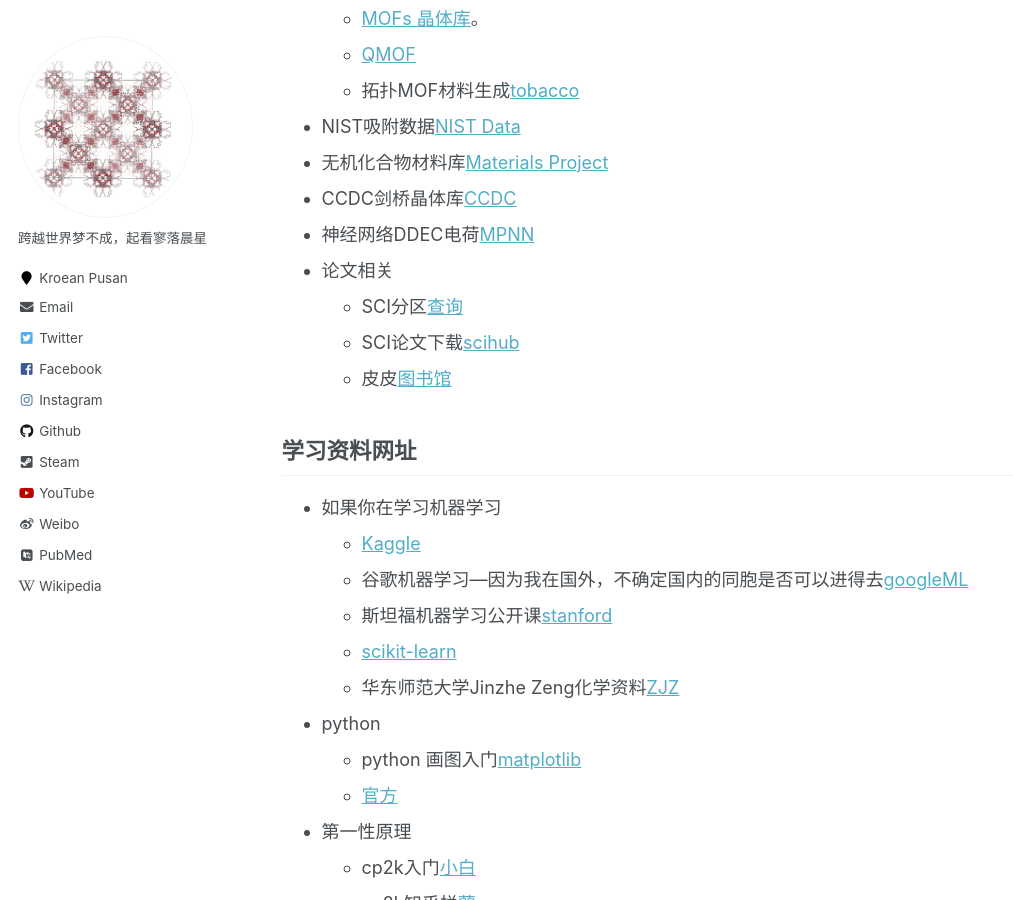
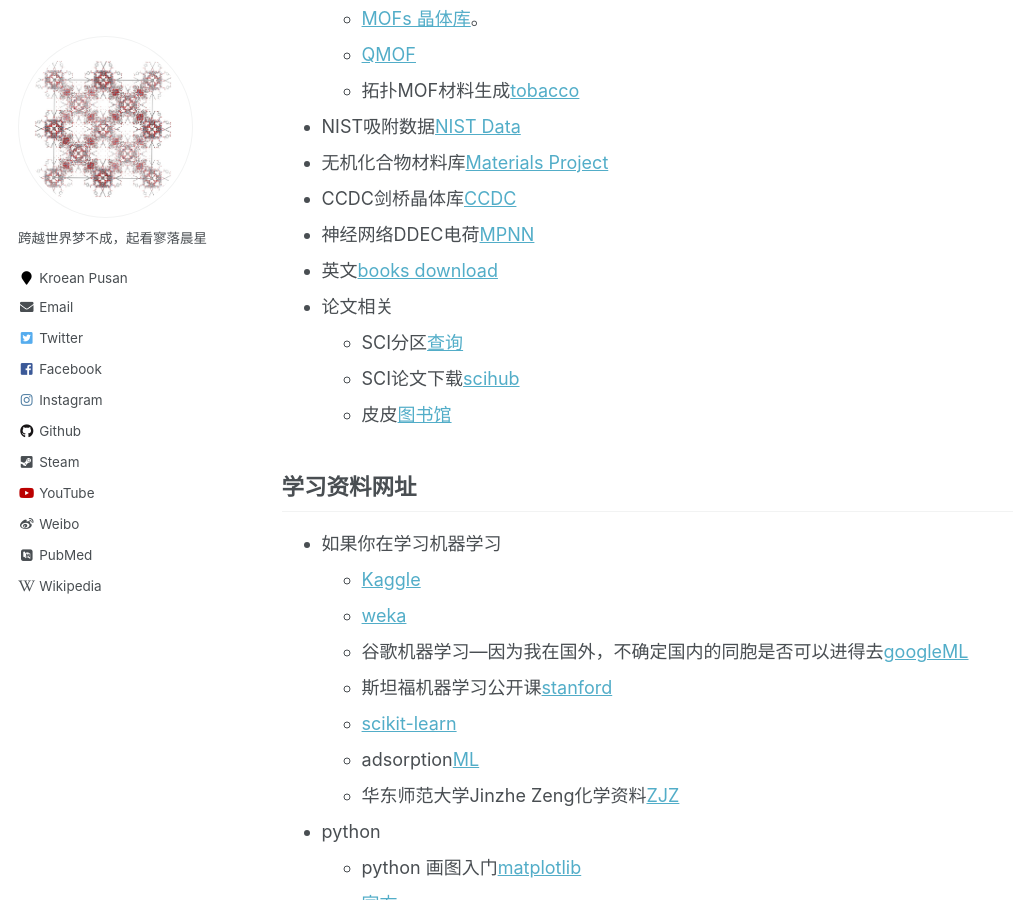
Before and after one commit to sxm13/ZGBshenxiaomoCV.github.io, a Jekyll site: the page built from _pages/markdown.md, in a window 1280 px wide and 900 px high, scrolled down 1791 px. Shown: the whole window, without its empty margins (0-1013 px from the left). Built offline with Jekyll 4.4.1, drawn with Linux system fonts in a browser that asks for light colours; some web fonts are replaced.

Commit message:
Update markdown.md

```diff
--- a/_pages/markdown.md
+++ b/_pages/markdown.md
@@ -59,6 +59,7 @@
 * 无机化合物材料库[Materials Project](https://materialsproject.org/ "Materials project")
 * CCDC剑桥晶体库[CCDC](https://www.ccdc.cam.ac.uk/ "CCDC")
 * 神经网络DDEC电荷[MPNN](https://github.com/SimonEnsemble/mpn_charges "MPNN")
+* 英文[books download](https://z-lib.org/ "book")
 * 论文相关
   * SCI分区[查询](http://www.letpub.com.cn/index.php?page=journalapp&view=search "SCI")
   * SCI论文下载[scihub](https://tool.yovisun.com/scihub/ "scihub")
@@ -68,9 +69,11 @@
 
 * 如果你在学习机器学习
   * [Kaggle](https://www.kaggle.com/ "ML")
+  * [weka](https://waikato.github.io/weka-wiki/ "weka")
   * 谷歌机器学习---因为我在国外，不确定国内的同胞是否可以进得去[googleML](https://developers.google.com/machine-learning/crash-course "googleML")
   * 斯坦福机器学习公开课[stanford](https://www.coursera.org/learn/machine-learning? "ML")
   * [scikit-learn](https://scikit-learn.org/stable/index.html "DL")
+  * adsorption[ML](https://ann20-aiche.ipostersessions.com/default.aspx?s=77-31-78-3F-38-F6-7E-22-83-07-0E-35-DF-70-41-E6 "ML")
   * 华东师范大学Jinzhe Zeng化学资料[ZJZ](https://njzjz.win/2019/03/04/ecnuchemistry/menu/ "ZJZ")
 * python
   * python 画图入门[matplotlib](https://blog.csdn.net/Datawhale/article/details/109302260 "FIGTURE")
```
